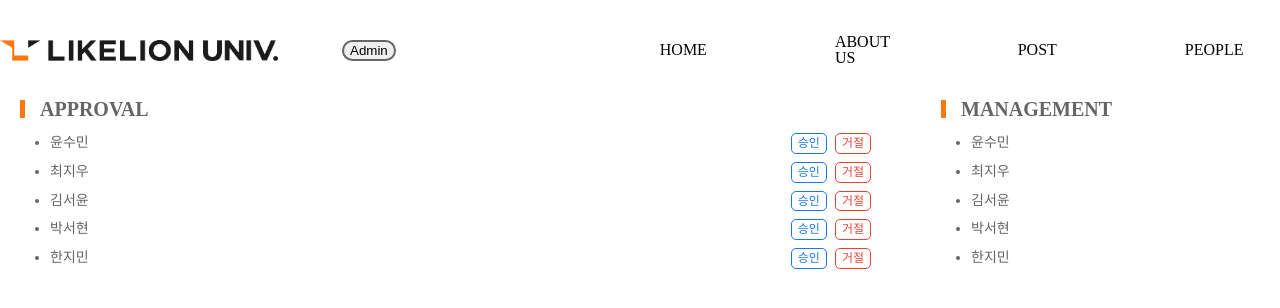
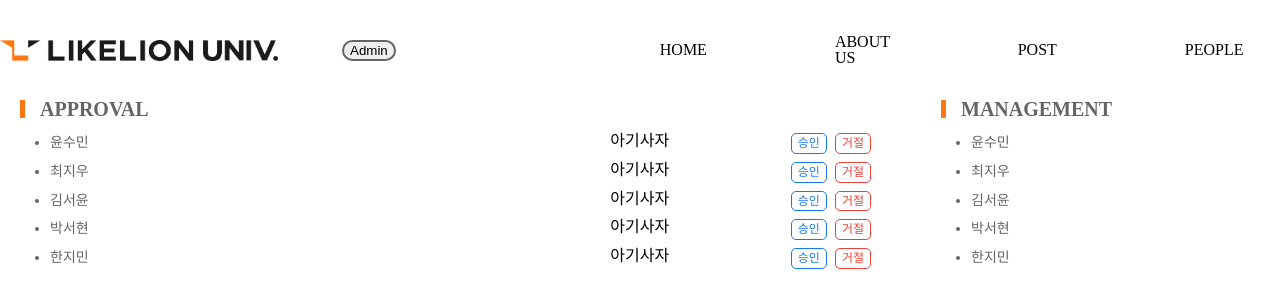
Before and after one commit to Likelion-YeungNam-Univ/yuLion_client, a React (Create React App) app: page /admin in a window 1280 px wide. Shown: the top 308 px of the page. Built offline with nearby package versions, Linux system fonts and the light colour scheme.

Commit message:
feat: adminPage 권한 표시

```diff
--- a/src/pages/Admin.js
+++ b/src/pages/Admin.js
@@ -4,6 +4,8 @@ import Label from "../components/Label";
 const Admin = () => {
   const approvalName = ["윤수민", "최지우", "김서윤", "박서현", "한지민"];
   const managementName = ["윤수민", "최지우", "김서윤", "박서현", "한지민"];
+
+  const authorization = ["아기사자", "운영진"];
 
   console.log("API Fetch");
 
@@ -16,6 +18,7 @@ const Admin = () => {
             {approvalName.map((name) => (
               <AdminItemBox>
                 <AdminItem>{name}</AdminItem>
+                <div style={{ marginLeft: "400px" }}>{authorization[0]}</div>
                 <AdminButtonBox>
                   <AdminButton
                     style={{ border: "1px solid #1877f2", color: "#1877f2" }}
@@ -38,6 +41,7 @@ const Admin = () => {
             {managementName.map((name) => (
               <AdminItemBox>
                 <AdminItem>{name}</AdminItem>
+                <div style={{ marginLeft: "400px" }}>{authorization[1]}</div>
                 <AdminButtonBox>
                   <AdminButton
                     style={{ border: "1px solid #1877f2", color: "#1877f2" }}
```
